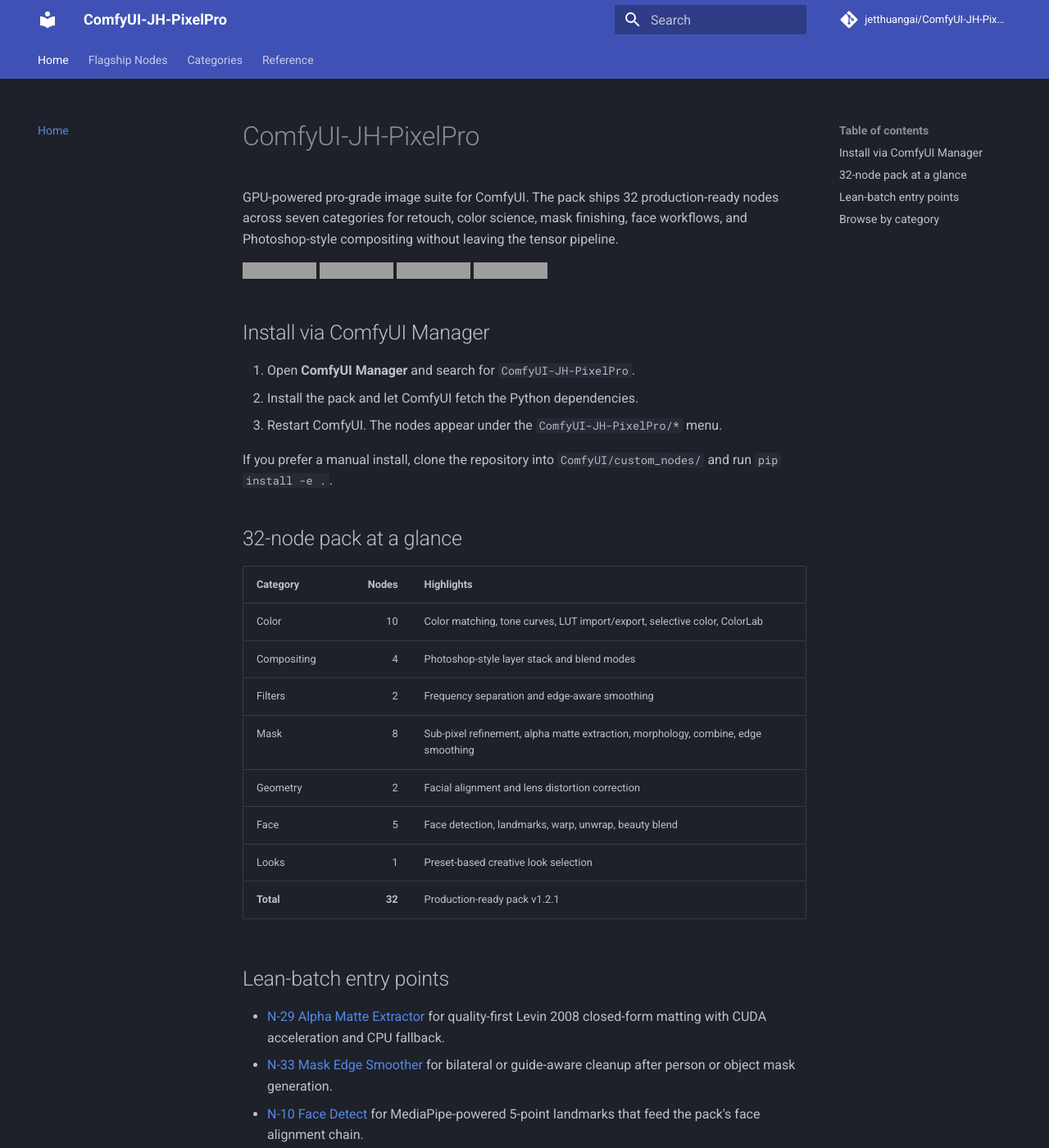
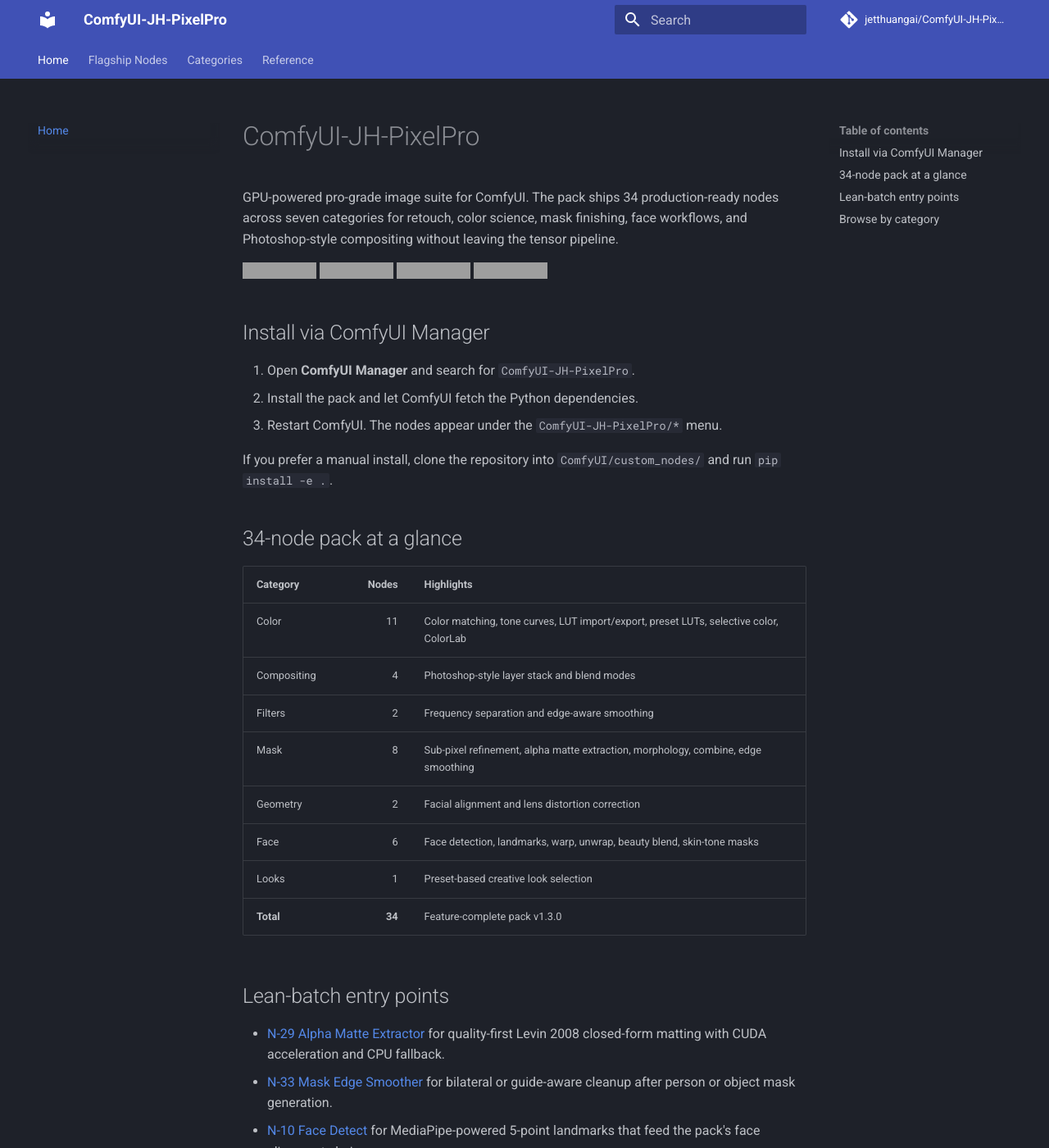
Before and after one commit to jetthuangai/ComfyUI-JH-PixelPro, an MkDocs documentation site: the page built from docs/index.md, in a window 1280 px wide and 1400 px high. Shown: the whole window at 82% size. Built offline with MkDocs 1.6.1 and Material for MkDocs 9.7.7, drawn with Linux system fonts in a browser that asks for light colours; comment, search, counter and statistics services are not loaded; grey boxes are pictures that could not be loaded.

Commit message:
docs(batch-16): 2 new node doc pages + category updates + CHANGELOG [1.3.0] + pyproject 1.3.0 + README 34-node

```diff
--- a/docs/index.md
+++ b/docs/index.md
@@ -1,6 +1,6 @@
 # ComfyUI-JH-PixelPro
 
-GPU-powered pro-grade image suite for ComfyUI. The pack ships 32 production-ready nodes across seven categories for retouch, color science, mask finishing, face workflows, and Photoshop-style compositing without leaving the tensor pipeline.
+GPU-powered pro-grade image suite for ComfyUI. The pack ships 34 production-ready nodes across seven categories for retouch, color science, mask finishing, face workflows, and Photoshop-style compositing without leaving the tensor pipeline.
 
 [![CI](https://github.com/jetthuangai/ComfyUI-JH-PixelPro/actions/workflows/ci.yml/badge.svg)](https://github.com/jetthuangai/ComfyUI-JH-PixelPro/actions/workflows/ci.yml)
 [![Docs](https://img.shields.io/badge/docs-github_pages-0A84FF?logo=materialformkdocs&logoColor=white)](https://jetthuangai.github.io/ComfyUI-JH-PixelPro/)
@@ -15,18 +15,18 @@
 
 If you prefer a manual install, clone the repository into `ComfyUI/custom_nodes/` and run `pip install -e .`.
 
-## 32-node pack at a glance
+## 34-node pack at a glance
 
 | Category | Nodes | Highlights |
 |---|---:|---|
-| Color | 10 | Color matching, tone curves, LUT import/export, selective color, ColorLab |
+| Color | 11 | Color matching, tone curves, LUT import/export, preset LUTs, selective color, ColorLab |
 | Compositing | 4 | Photoshop-style layer stack and blend modes |
 | Filters | 2 | Frequency separation and edge-aware smoothing |
 | Mask | 8 | Sub-pixel refinement, alpha matte extraction, morphology, combine, edge smoothing |
 | Geometry | 2 | Facial alignment and lens distortion correction |
-| Face | 5 | Face detection, landmarks, warp, unwrap, beauty blend |
+| Face | 6 | Face detection, landmarks, warp, unwrap, beauty blend, skin-tone masks |
 | Looks | 1 | Preset-based creative look selection |
-| **Total** | **32** | Production-ready pack v1.2.1 |
+| **Total** | **34** | Feature-complete pack v1.3.0 |
 
 ## Lean-batch entry points
 
--- a/mkdocs.yml
+++ b/mkdocs.yml
@@ -41,6 +41,7 @@
           - N-16 Saturation Mask: nodes/saturation-mask.md
           - N-17 Tone Match LUT: nodes/tone-match-lut.md
           - N-23 ColorLab: nodes/color-lab.md
+          - N-34 Preset Pack LUT: nodes/lut-preset.md
       - Compositing:
           - Overview: categories/compositing.md
           - N-24 Layer Stack Start: nodes/layer-stack-start.md
@@ -72,6 +73,7 @@
           - N-19 Face Landmarks: nodes/face-landmarks.md
           - N-20 Face Warp: nodes/face-warp.md
           - N-21 Face Beauty Blend: nodes/face-beauty-blend.md
+          - N-35 Skin Tone Tri-Region: nodes/skin-tone-tri-region.md
       - Looks:
           - Overview: categories/looks.md
           - N-22 Look Select: nodes/look-select.md
--- a/pyproject.toml
+++ b/pyproject.toml
@@ -1,6 +1,6 @@
 [project]
 name = "comfyui-jh-pixelpro"
-version = "1.2.1"
+version = "1.3.0"
 description = "Production-ready GPU-powered pro-grade image suite for ComfyUI (Kornia core)."
 readme = "README.md"
 requires-python = ">=3.10"
```
Also changed, not shown: CHANGELOG.md (+36 -11 lines), README.md (+5 -2 lines), docs/categories/color.md (+1 -0 lines), docs/categories/face.md (+1 -0 lines), docs/categories/mask.md (+1 -0 lines), docs/nodes/lut-preset.md (added, +21 -0 lines), docs/nodes/skin-tone-tri-region.md (added, +25 -0 lines).
